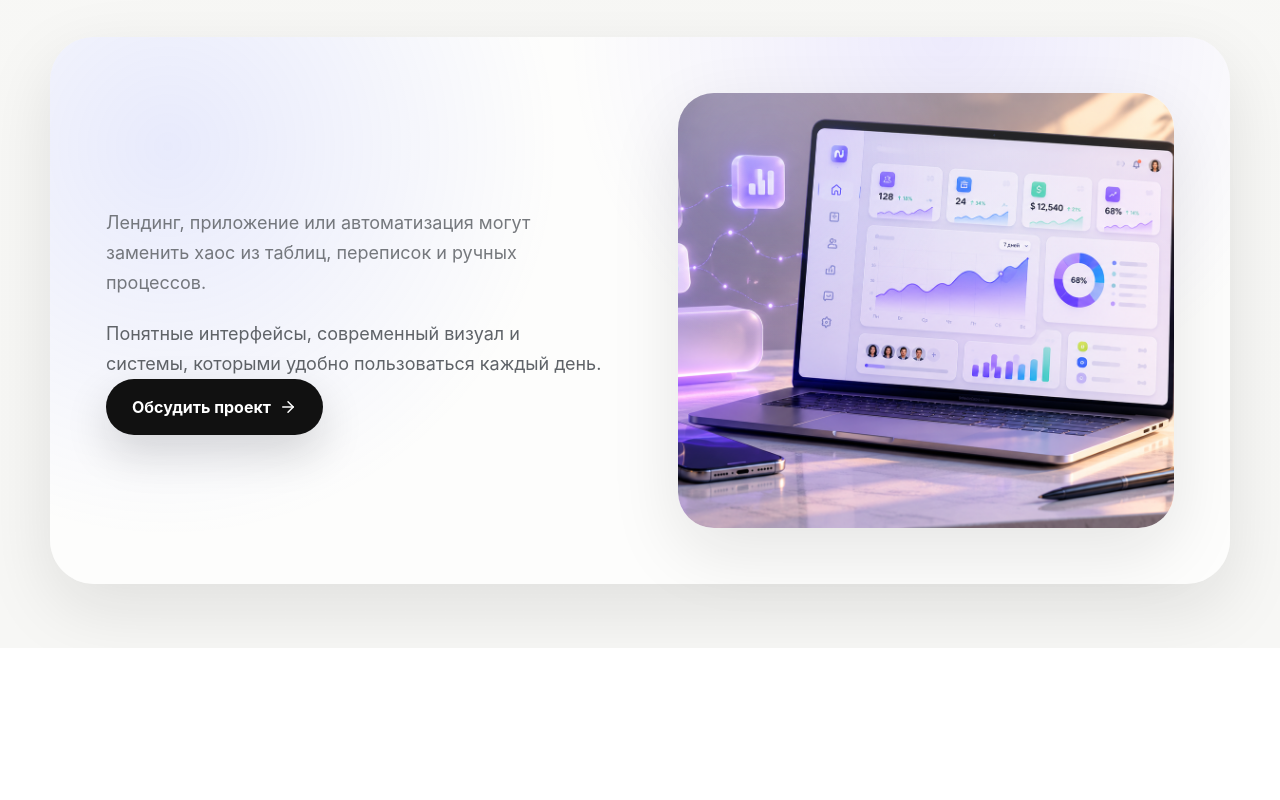
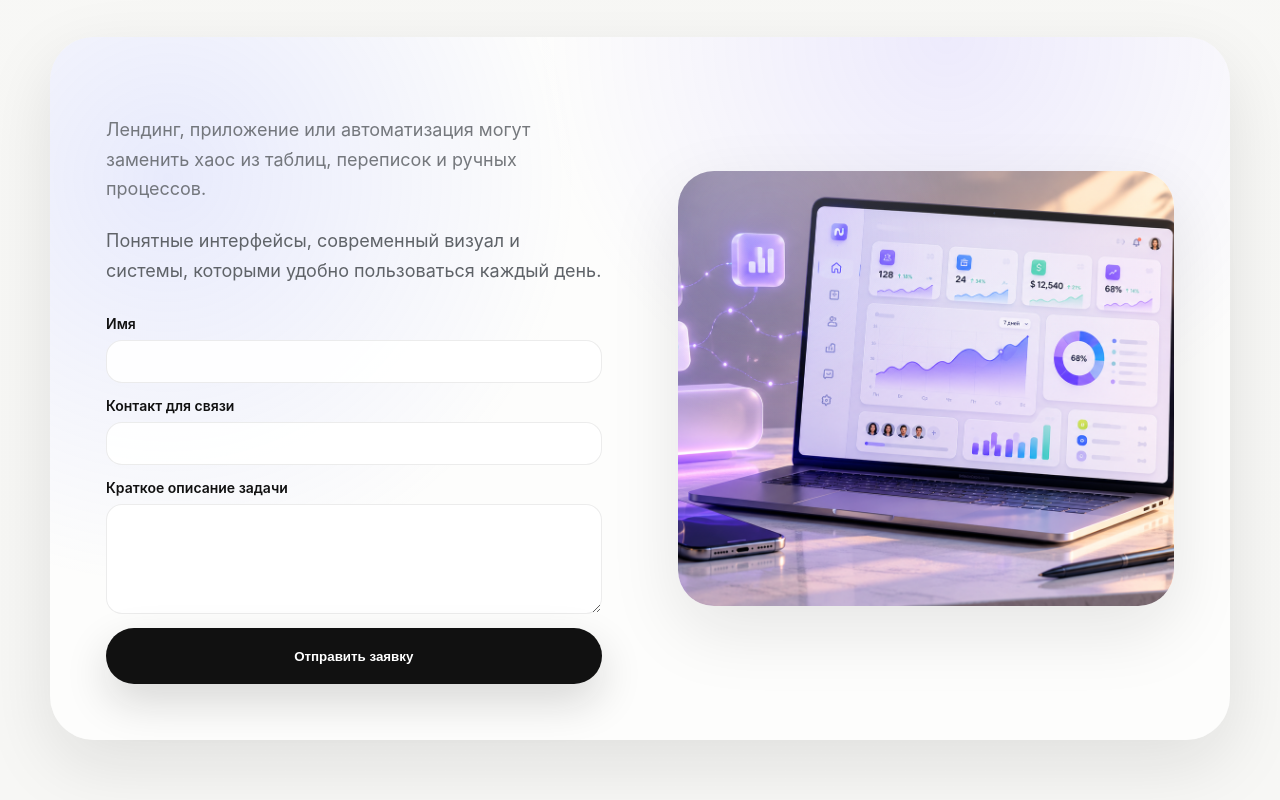
Before and after one commit to vladtranskom888-hue/lending_my, a React (Vite) app: page / in a window 1280 px wide. Shown: the part 4788-5588 px from the top of the page. Before the commit the page ends 5436 px from the top, so only its background shows below. Built offline with nearby package versions, Linux system fonts and the light colour scheme.

Commit message:
Add Vercel lead API with Resend and contact form submit

```diff
--- a/package.json
+++ b/package.json
@@ -12,7 +12,8 @@
     "vite": "5.4.11",
     "react": "18.2.0",
     "react-dom": "18.2.0",
-    "lucide-react": "0.468.0"
+    "lucide-react": "0.468.0",
+    "resend": "4.1.2"
   },
   "devDependencies": {}
 }
--- a/src/App.jsx
+++ b/src/App.jsx
@@ -1,3 +1,4 @@
+import { useState } from 'react';
 import { ArrowRight, Check, Layers, LayoutDashboard, Workflow, FormInput, Link2, Sparkles } from 'lucide-react';
 
 const buildItems = [
@@ -25,6 +26,43 @@ function ImageBlock({ src, alt }) {
 }
 
 export default function App() {
+  const [formData, setFormData] = useState({
+    name: '',
+    contact: '',
+    task: '',
+  });
+  const [status, setStatus] = useState({ type: 'idle', message: '' });
+  const [isSubmitting, setIsSubmitting] = useState(false);
+
+  const handleChange = ({ target }) => {
+    setFormData((prev) => ({ ...prev, [target.name]: target.value }));
+  };
+
+  const handleSubmit = async (event) => {
+    event.preventDefault();
+    setIsSubmitting(true);
+    setStatus({ type: 'idle', message: '' });
+
+    try {
+      const response = await fetch('/api/lead', {
+        method: 'POST',
+        headers: { 'Content-Type': 'application/json' },
+        body: JSON.stringify(formData),
+      });
+
+      if (!response.ok) {
+        throw new Error('Failed to submit lead');
+      }
+
+      setFormData({ name: '', contact: '', task: '' });
+      setStatus({ type: 'success', message: 'Заявка отправлена. Скоро свяжемся.' });
+    } catch (error) {
+      setStatus({ type: 'error', message: 'Не удалось отправить заявку. Попробуйте позже.' });
+    } finally {
+      setIsSubmitting(false);
+    }
+  };
+
   return (
     <main>
       <header className="header">
@@ -117,7 +155,24 @@ export default function App() {
         <div className="copy">
           <p>Лендинг, приложение или автоматизация могут заменить хаос из таблиц, переписок и ручных процессов.</p>
           <p className="muted">Понятные интерфейсы, современный визуал и системы, которыми удобно пользоваться каждый день.</p>
-          <a className="button primary" href="#contact">Обсудить проект <ArrowRight size={18} /></a>
+          <form className="contactForm" onSubmit={handleSubmit}>
+            <label>
+              Имя
+              <input name="name" value={formData.name} onChange={handleChange} required />
+            </label>
+            <label>
+              Контакт для связи
+              <input name="contact" value={formData.contact} onChange={handleChange} required />
+            </label>
+            <label>
+              Краткое описание задачи
+              <textarea name="task" value={formData.task} onChange={handleChange} required rows={4} />
+            </label>
+            <button className="button primary" type="submit" disabled={isSubmitting}>
+              {isSubmitting ? 'Отправка...' : 'Отправить заявку'}
+            </button>
+            {status.message && <p className={`submitMessage ${status.type}`}>{status.message}</p>}
+          </form>
         </div>
         <ImageBlock src="/images/final.png" alt="Премиальный рабочий интерфейс для финального блока сайта" />
       </section>
--- a/src/styles.css
+++ b/src/styles.css
@@ -539,3 +539,60 @@ p {
     border-radius: 32px;
   }
 }
+
+.contactForm {
+  width: min(520px, 100%);
+  display: flex;
+  flex-direction: column;
+  gap: 14px;
+  margin-top: 30px;
+}
+
+.contactForm label {
+  width: 100%;
+  display: flex;
+  flex-direction: column;
+  gap: 8px;
+  color: var(--text);
+  font-weight: 560;
+  font-size: 14px;
+}
+
+.contactForm input,
+.contactForm textarea {
+  width: 100%;
+  border: 1px solid var(--border-soft);
+  background: rgba(255, 255, 255, 0.9);
+  border-radius: 16px;
+  padding: 12px 14px;
+  font: inherit;
+  color: var(--text);
+}
+
+.contactForm textarea {
+  resize: vertical;
+  min-height: 110px;
+}
+
+.contactForm button {
+  border: 0;
+  cursor: pointer;
+}
+
+.contactForm button:disabled {
+  opacity: 0.72;
+  cursor: not-allowed;
+}
+
+.submitMessage {
+  margin-top: 4px;
+  font-size: 16px;
+}
+
+.submitMessage.success {
+  color: #146c2e;
+}
+
+.submitMessage.error {
+  color: #b42318;
+}
```
Also changed, not shown: api/lead.js (added, +34 -0 lines), 1 other file (tests, documents, lock files or other folders).
